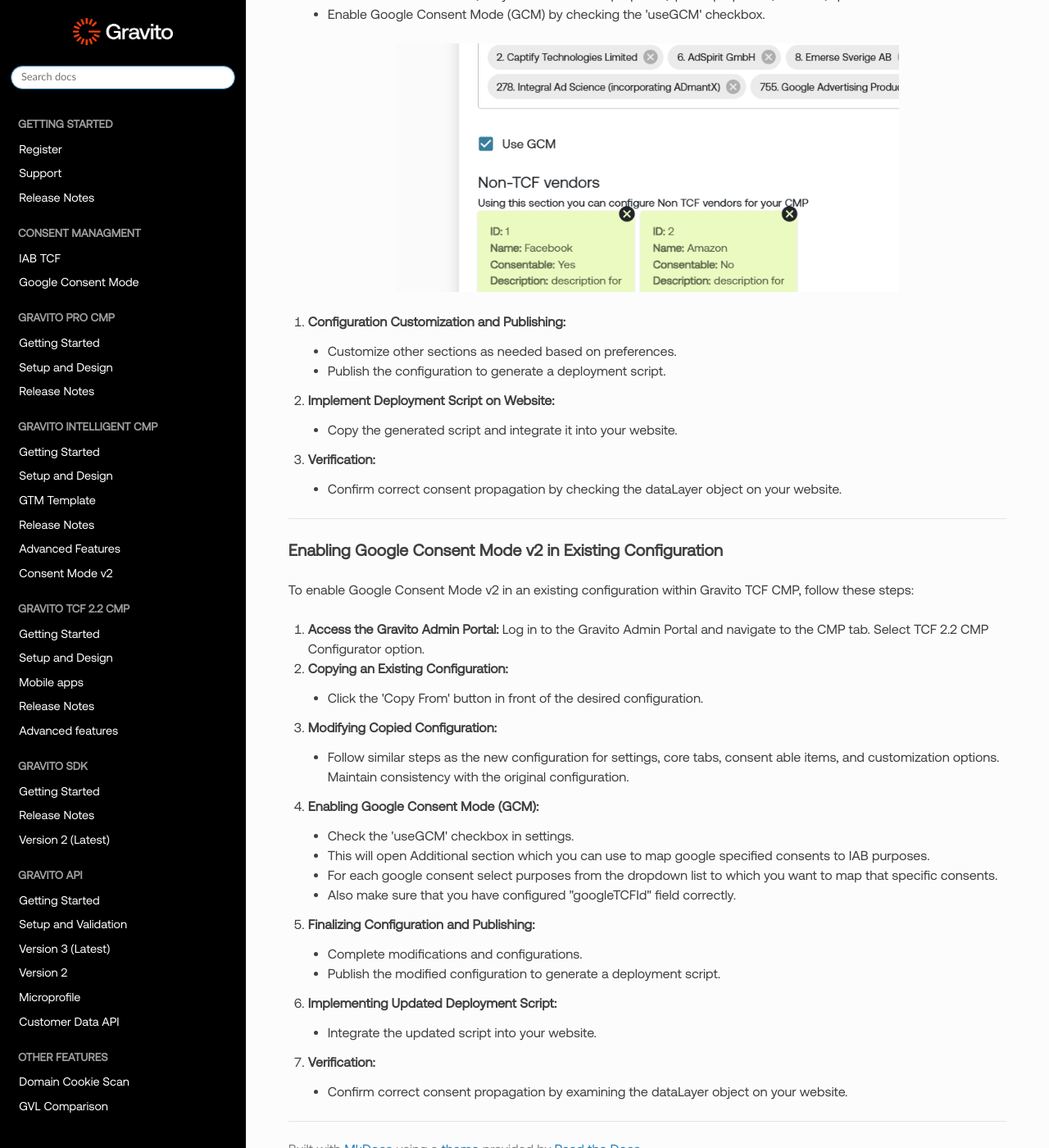
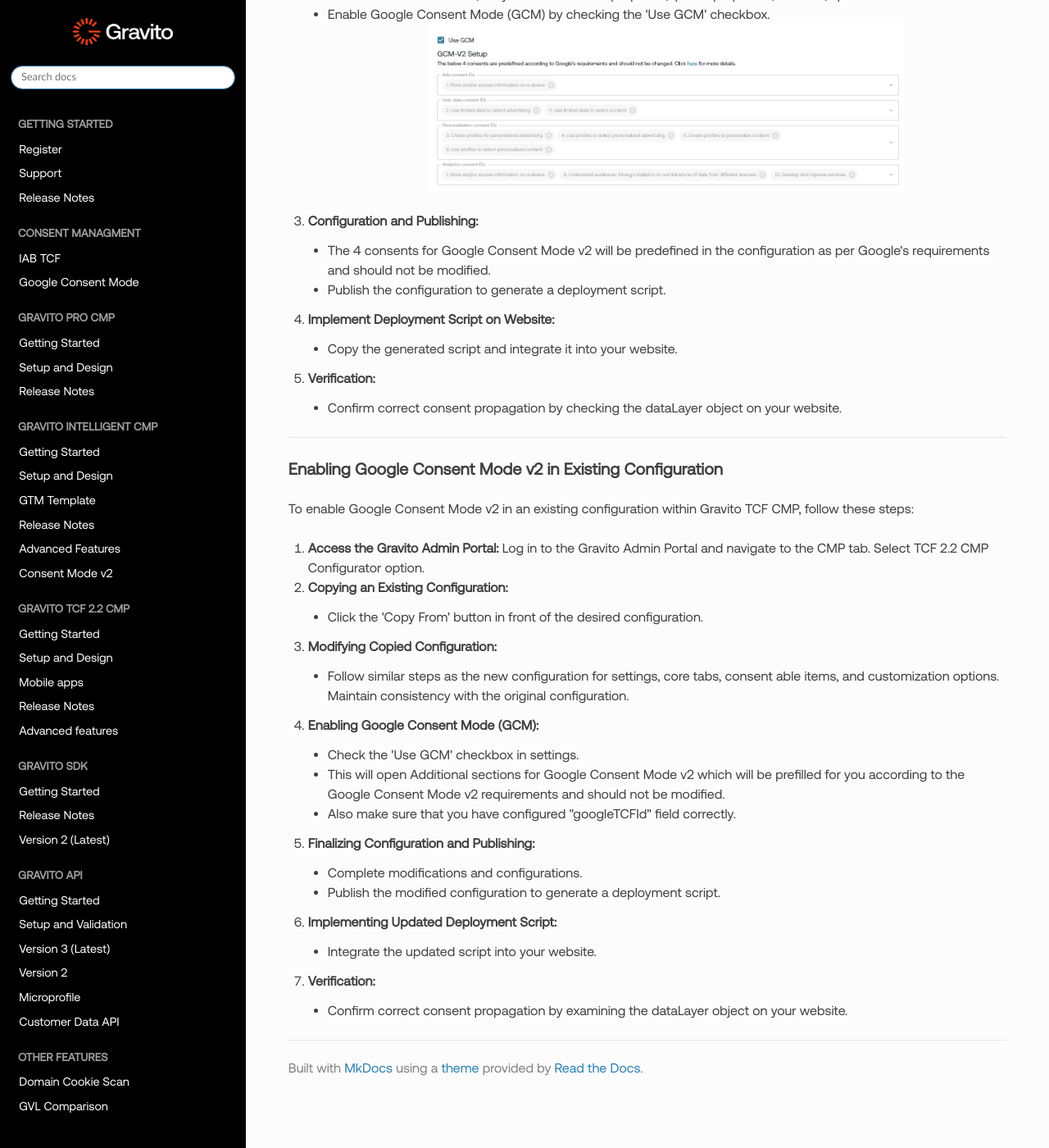
Before and after one commit to GravitoLtd/gravitoltd.github.io, an MkDocs documentation site: the page built from docs/Gravito_TCF_2.2_CMP/advanced/googleconsentmode.md, in a window 1280 px wide and 1400 px high, scrolled down 1426 px. Shown: the whole window at 82% size. Built offline with MkDocs 1.6.1, drawn with Linux system fonts in a browser that asks for light colours; nearby versions of some CDN libraries; comment, search, counter and statistics services are not loaded.

Commit message:
updated TCF GCM-v2 documentation

```diff
--- a/docs/Gravito_TCF_2.2_CMP/advanced/googleconsentmode.md
+++ b/docs/Gravito_TCF_2.2_CMP/advanced/googleconsentmode.md
@@ -32,14 +32,14 @@
     - Configure preferences based on specific requirements in the settings section. Click 'Next' to proceed.
 
 1.  **Core Configuration Tabs:**
+
     - Define consentable items, for your TCF CMP like purposes,special purposes , vendors, special features etc.
-    - Enable Google Consent Mode (GCM) by checking the 'useGCM' checkbox.
+    - Enable Google Consent Mode (GCM) by checking the 'Use GCM' checkbox.
+      ![](../img/gcmsettings.png)
 
-![](../img/gcmsettings.png)
+1.  **Configuration and Publishing:**
 
-1.  **Configuration Customization and Publishing:**
-
-    - Customize other sections as needed based on preferences.
+    - The 4 consents for Google Consent Mode v2 will be predefined in the configuration as per Google's requirements and should not be modified.
     - Publish the configuration to generate a deployment script.
 
 1.  **Implement Deployment Script on Website:**
@@ -67,9 +67,8 @@
 
 1.  **Enabling Google Consent Mode (GCM):**
 
-    - Check the 'useGCM' checkbox in settings.
-    - This will open Additional section which you can use to map google specified consents to IAB purposes.
-    - For each google consent select purposes from the dropdown list to which you want to map that specific consents.
+    - Check the 'Use GCM' checkbox in settings.
+    - This will open Additional sections for Google Consent Mode v2 which will be prefilled for you according to the Google Consent Mode v2 requirements and should not be modified.
     - Also make sure that you have configured "googleTCFId" field correctly.
 
 1.  **Finalizing Configuration and Publishing:**
```
Also changed, not shown: docs/Gravito_TCF_2.2_CMP/img/gcmsettings.png.
